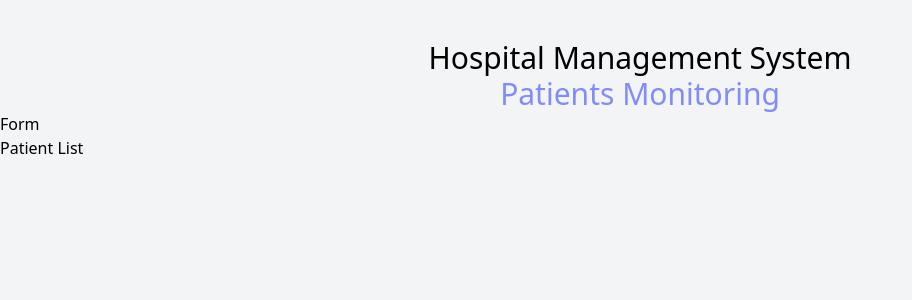
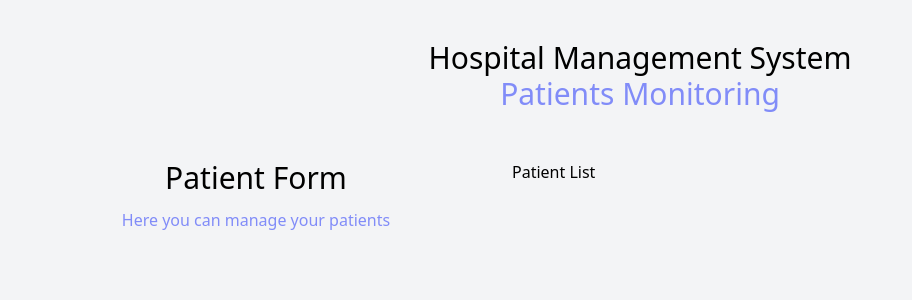
Before and after one commit to lopezisla/react-hospital, a React (Vite) app: page / in a window 1280 px wide. Shown: the top 300 px of the page, without its empty margins (0-912 px from the left). Built offline with nearby package versions, Linux system fonts and the light colour scheme.

Commit message:
add css to PacientForm and PatientList

```diff
--- a/src/App.jsx
+++ b/src/App.jsx
@@ -1,13 +1,15 @@
-import Form from "./components/Form";
 import Header from "./components/Header";
+import PatientForm from "./components/PatientForm";
 import PatientList from "./components/PatientList";
 
 function App() {
   return (
     <div className="container mx-auto mt-10">
       <Header />
-      <Form />
-      <PatientList />
+      <div className="mt-12 md:flex">
+        <PatientForm />
+        <PatientList />
+      </div>
     </div>
   );
 }
--- a/src/components/Form.jsx
+++ /dev/null
@@ -1,9 +0,0 @@
-const Form = () => {
-  return (
-    <div>
-      <h2 >Form</h2>
-    </div>
-  );
-};
-
-export default Form;
--- /dev/null
+++ b/src/components/PatientForm.jsx
@@ -0,0 +1,10 @@
+const PatientForm = () => {
+  return (
+    <div className="md:w-1/2 lg:w-2/5">
+      <h2 className="font-medium text-3xl text-center">Patient Form</h2>
+      <p className="font-medium text-center mt-3 text-indigo-400">Here you can manage your patients</p>
+    </div>
+  );
+}
+
+export default PatientForm;
--- a/src/components/PatientList.jsx
+++ b/src/components/PatientList.jsx
@@ -1,5 +1,9 @@
 const PatientList = () => {
-  return <h2>Patient List</h2>;
+  return (
+    <div className="md:w-1/2 lg:w-3/5">
+      <h2>Patient List</h2>
+    </div>
+  );
 };
 
 export default PatientList;
```
